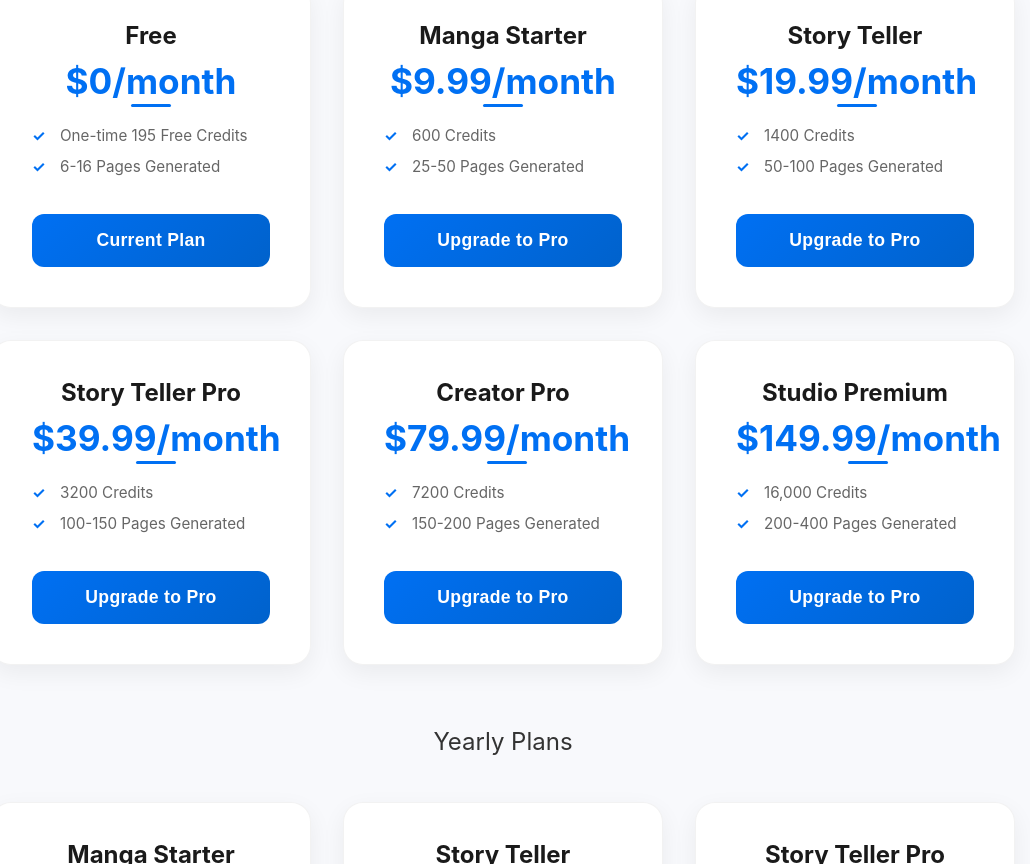
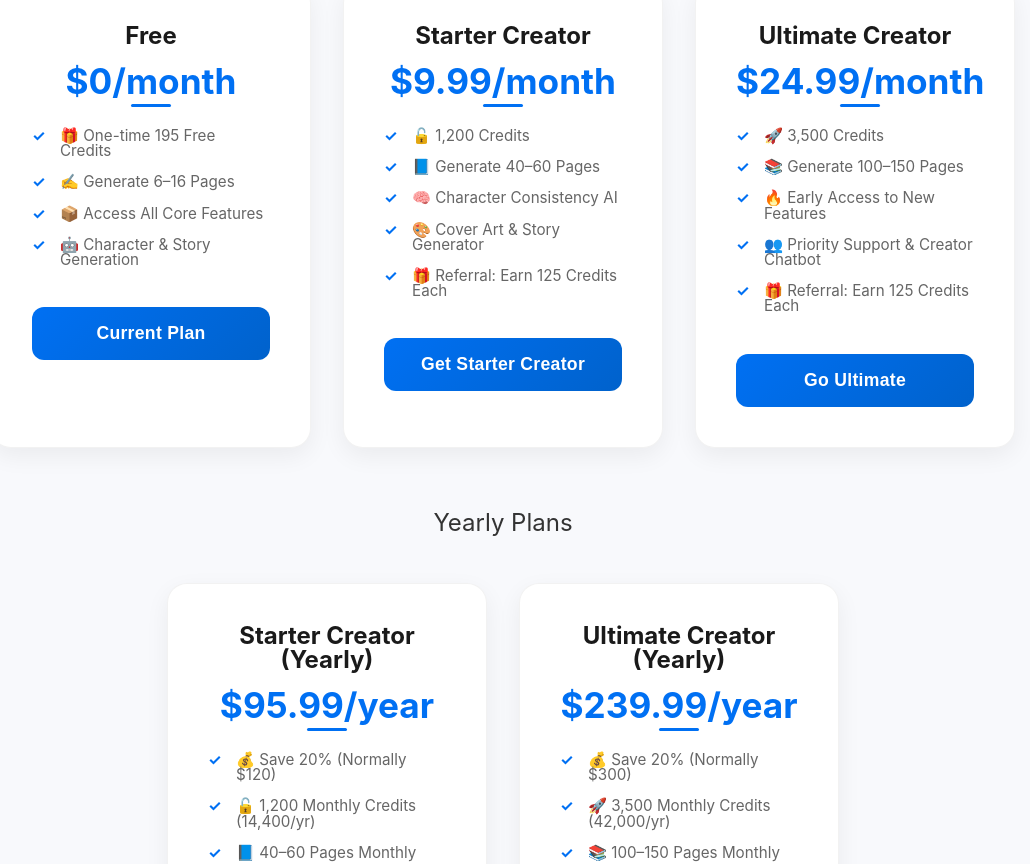
Before and after one commit to ChefEase/Mangafy.Ai, a Next.js app: page /subscription in a window 1280 px wide. Shown: the part 396-1260 px from the top of the page, without its empty margins (137-1167 px from the left). Built offline with nearby package versions, Linux system fonts and the light colour scheme; no server answers.

Commit message:
Fix: proper valued prices

```diff
--- a/src/app/subscription/page.tsx
+++ b/src/app/subscription/page.tsx
@@ -56,93 +56,76 @@ export default function SubscriptionPage() {
     {
       type: "Free",
       price: "$0/month",
-      features: ["One-time 195 Free Credits", "6-16 Pages Generated"],
+      features: [
+        "🎁 One-time 195 Free Credits",
+        "✍️ Generate 6–16 Pages",
+        "📦 Access All Core Features",
+        "🤖 Character & Story Generation"
+      ],
       buttonText: "Current Plan",
       disabled: true,
       credits: 0,
     },
     {
-      type: "Manga Starter",
+      type: "Starter Creator",
       price: "$9.99/month",
-      features: ["600 Credits", "25-50 Pages Generated"],
-      buttonText: "Upgrade to Pro",
+      features: [
+        "🔓 1,200 Credits",
+        "📘 Generate 40–60 Pages",
+        "🧠 Character Consistency AI",
+        "🎨 Cover Art & Story Generator",
+        "🎁 Referral: Earn 125 Credits Each"
+      ],
+      buttonText: "Get Starter Creator",
       disabled: false,
-      credits: 600,
+      credits: 1200,
     },
     {
-      type: "Story Teller",
-      price: "$19.99/month",
-      features: ["1400 Credits", "50-100 Pages Generated"],
-      buttonText: "Upgrade to Pro",
+      type: "Ultimate Creator",
+      price: "$24.99/month",
+      features: [
+        "🚀 3,500 Credits",
+        "📚 Generate 100–150 Pages",
+        "🔥 Early Access to New Features",
+        "👥 Priority Support & Creator Chatbot",
+        "🎁 Referral: Earn 125 Credits Each"
+      ],
+      buttonText: "Go Ultimate",
       disabled: false,
-      credits: 1400,
-    },
-    {
-      type: "Story Teller Pro",
-      price: "$39.99/month",
-      features: ["3200 Credits", "100-150 Pages Generated"],
-      buttonText: "Upgrade to Pro",
-      disabled: false,
-      credits: 3200,
-    },
-    {
-      type: "Creator Pro",
-      price: "$79.99/month",
-      features: ["7200 Credits", "150-200 Pages Generated"],
-      buttonText: "Upgrade to Pro",
-      disabled: false,
-      credits: 7200,
-    },
-    {
-      type: "Studio Premium",
-      price: "$149.99/month",
-      features: ["16,000 Credits", "200-400 Pages Generated"],
-      buttonText: "Upgrade to Pro",
-      disabled: false,
-      credits: 16000,
+      credits: 3500,
     },
   ];
 
   const yearlyPlans = [
     {
-      type: "Manga Starter",
-      price: "$99.99/year",
-      features: ["600 Credits", "25-50 Pages Generated"],
-      buttonText: "Upgrade to Pro",
+      type: "Starter Creator (Yearly)",
+      price: "$95.99/year",
+      features: [
+        "💰 Save 20% (Normally $120)",
+        "🔓 1,200 Monthly Credits (14,400/yr)",
+        "📘 40–60 Pages Monthly",
+        "🧠 Character Consistency AI",
+        "🎨 Cover Art & Story Generator",
+        "🎁 Referral: Earn 125 Credits Each"
+      ],
+      buttonText: "Get Yearly Starter",
       disabled: false,
-      credits: 600,
+      credits: 1200,
     },
     {
-      type: "Story Teller",
-      price: "$199.99/year",
-      features: ["1400 Credits", "50-100 Pages Generated"],
-      buttonText: "Upgrade to Pro",
+      type: "Ultimate Creator (Yearly)",
+      price: "$239.99/year",
+      features: [
+        "💰 Save 20% (Normally $300)",
+        "🚀 3,500 Monthly Credits (42,000/yr)",
+        "📚 100–150 Pages Monthly",
+        "🔥 Early Access to New Features",
+        "👥 Priority Support & Creator Chatbot",
+        "🎁 Referral: Earn 125 Credits Each"
+      ],
+      buttonText: "Go Yearly Ultimate",
       disabled: false,
-      credits: 1400,
-    },
-    {
-      type: "Story Teller Pro",
-      price: "$399.99/year",
-      features: ["3200 Credits", "100-150 Pages Generated"],
-      buttonText: "Upgrade to Pro",
-      disabled: false,
-      credits: 3200,
-    },
-    {
-      type: "Creator Pro",
-      price: "$799.99/year",
-      features: ["7200 Credits", "150-200 Pages Generated"],
-      buttonText: "Upgrade to Pro",
-      disabled: false,
-      credits: 7200,
-    },
-    {
-      type: "Studio Premium",
-      price: "$1499.99/year",
-      features: ["16,000 Credits", "200-400 Pages Generated"],
-      buttonText: "Upgrade to Pro",
-      disabled: false,
-      credits: 16000,
+      credits: 3500,
     },
   ];
 
```
